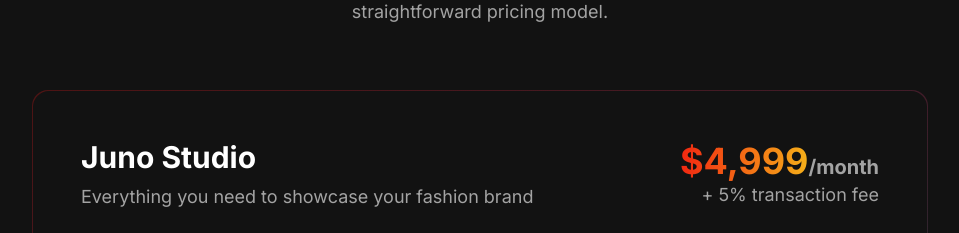
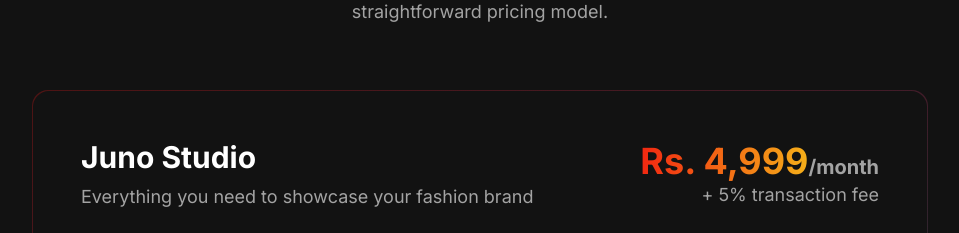
Before and after one commit to momerlk/juno_website, a React (Vite) app: page / in a window 1280 px wide. Shown: the part 4800-5033 px from the top of the page, without its empty margins (160-1119 px from the left). Built offline with nearby package versions, Linux system fonts and the light colour scheme.

Commit message:
changed $ to Rs.

```diff
--- a/src/components/Pricing.tsx
+++ b/src/components/Pricing.tsx
@@ -51,7 +51,7 @@ const Pricing: React.FC = () => {
                 </div>
                 <div className="text-center md:text-right">
                   <div className="text-3xl md:text-4xl font-bold">
-                    <span className="gradient-text">$4,999</span>
+                    <span className="gradient-text">Rs. 4,999</span>
                     <span className="text-neutral-400 text-xl">/month</span>
                   </div>
                   <p className="text-neutral-400 text-lg">+ 5% transaction fee</p>
```
